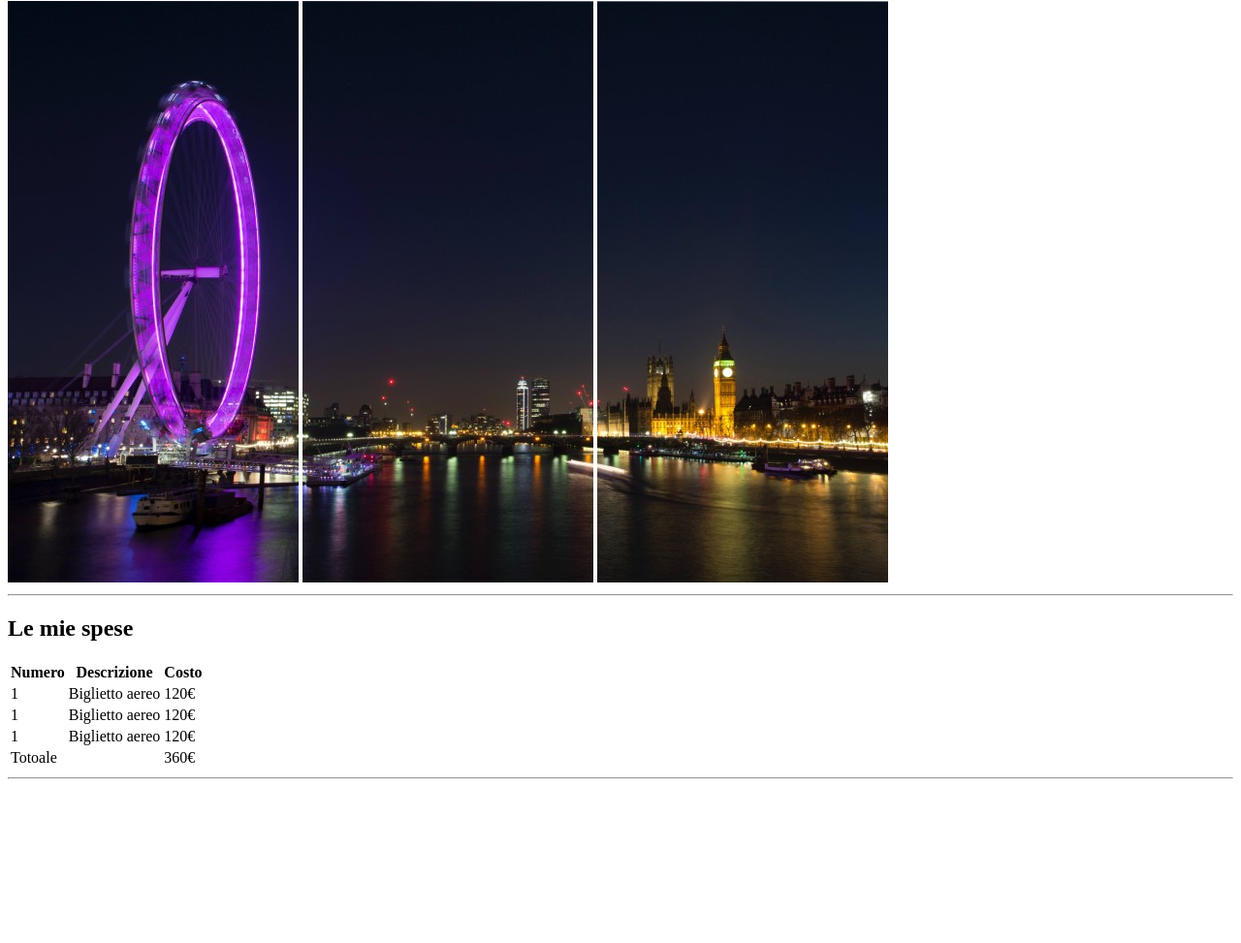
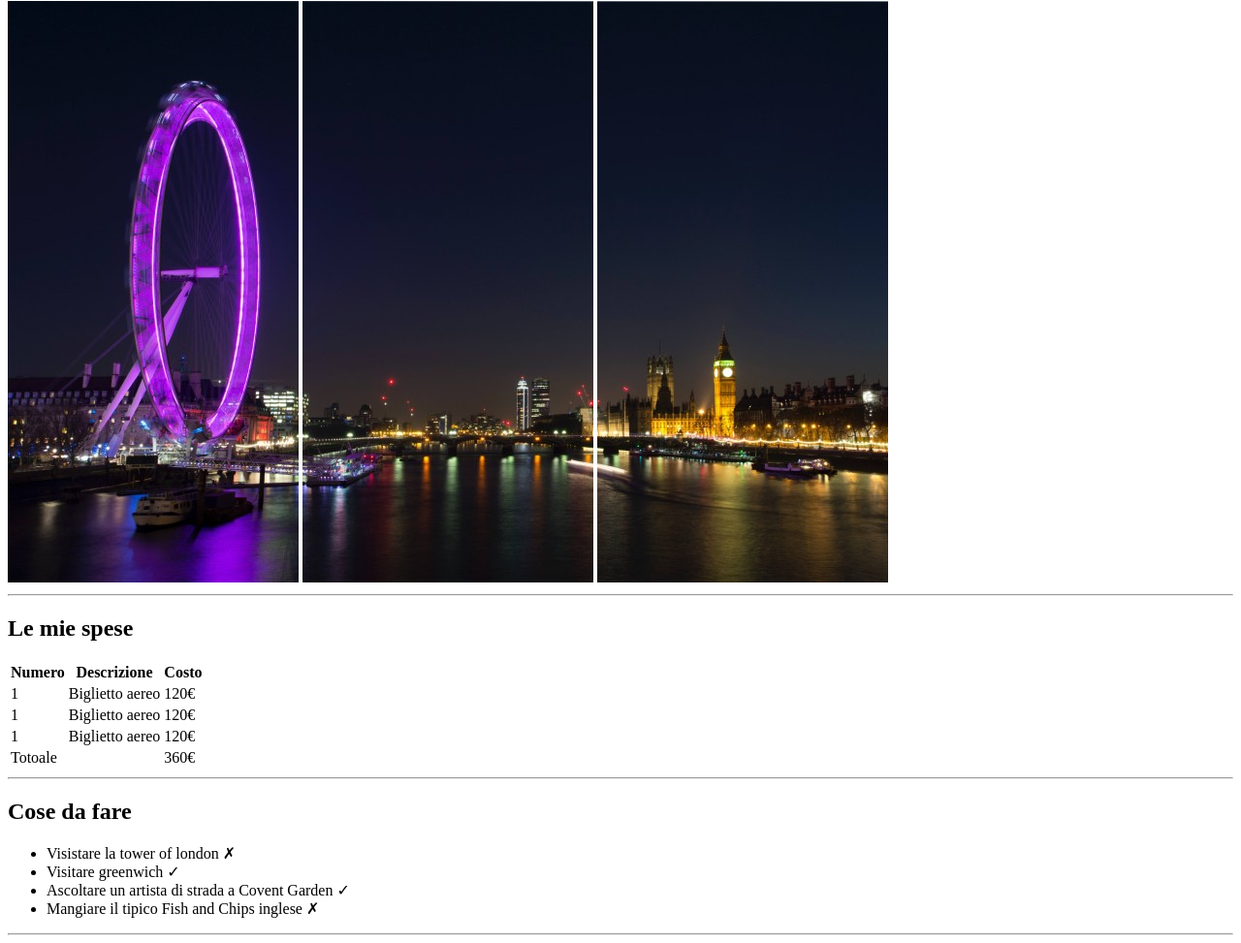
Before and after one commit to Ivanpepp/html-london-trip, a plain HTML site: page index.html in a window 1280 px wide. Shown: the part 79-1052 px from the top of the page at 97% size. Before the commit the page ends 891 px from the top, so only its background shows below. Drawn offline with Linux system fonts and the light colour scheme.

Commit message:
Cose da fare

```diff
--- a/index.html
+++ b/index.html
@@ -62,6 +62,20 @@
         </table>
         <hr>
         </section>
+        <!-- sezione cose da fare -->
+        <section>
+            <h2>
+                Cose da fare
+            </h2>
+            <!-- lista non ordintata con caratteri specialei -->
+            <ul>
+                <li>Visistare la tower of london &cross;</li>
+                <li>Visitare greenwich &check;</li>
+                <li>Ascoltare un artista di strada a Covent Garden &check;</li>
+                <li>Mangiare il tipico Fish and Chips inglese &cross;</li>
+            </ul>
+            <hr>
+        </section>
 
     </main>
 
```
